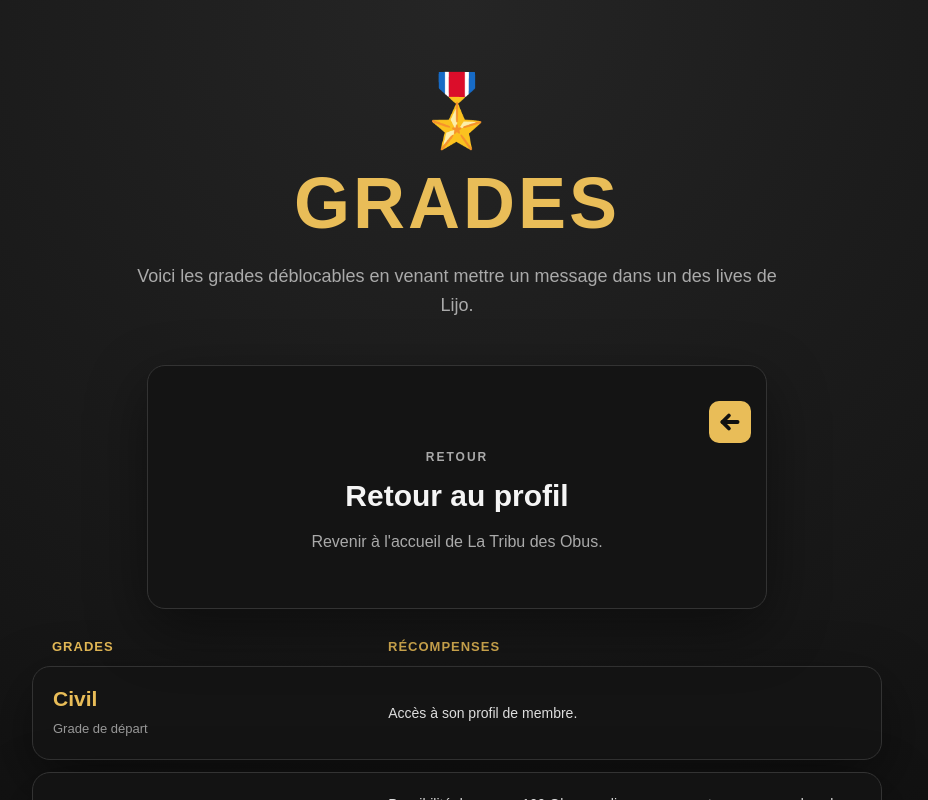
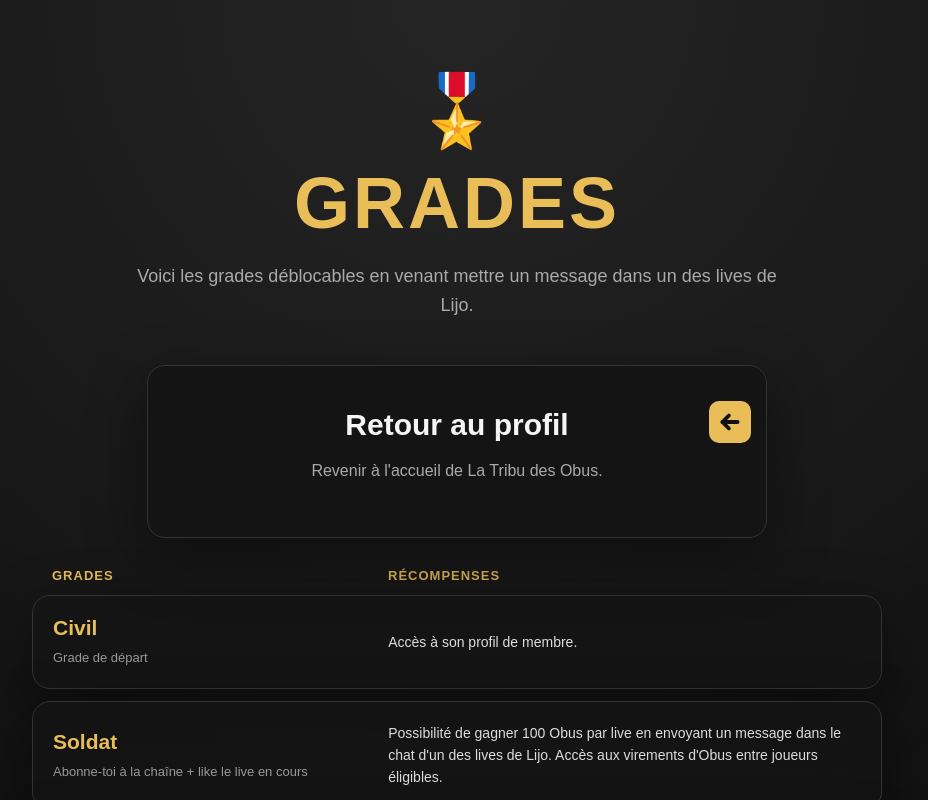
Before and after one commit to lijogaming/LA-TRIBU-DES-OBUS, a Next.js app: page /grades in a window 1280 px wide. Shown: the top 800 px of the page, without its empty margins (183-1111 px from the left). Built offline with nearby package versions, Linux system fonts and the light colour scheme.

Commit message:
Update page.js

```diff
--- a/app/grades/page.js
+++ b/app/grades/page.js
@@ -84,7 +84,7 @@ export default function GradesPage() {
         className="card"
         style={{
           position: "relative",
-          paddingTop: "70px",
+          paddingTop: "30px",
           marginTop: "30px",
           marginBottom: "25px",
         }}
@@ -131,11 +131,6 @@ export default function GradesPage() {
             />
           </svg>
         </button>
-
-        <p className="label">
-          RETOUR
-        </p>
-
         <h2>
           Retour au profil
         </h2>
```
